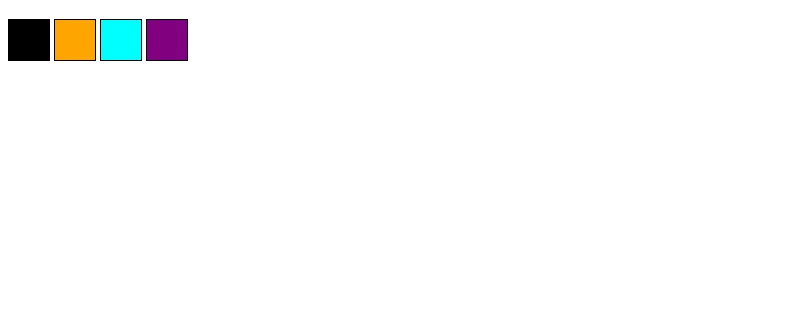
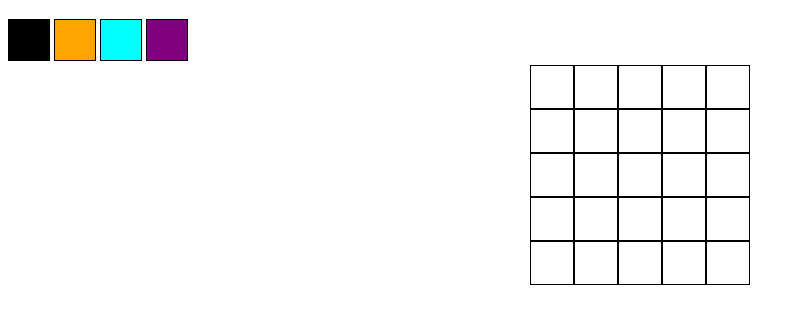
Before and after one commit to vanessabastos/vanessa-bastos-project-pixels-art, a website: page index.html in a window 1280 px wide. Shown: the part 61-384 px from the top of the page, without its empty margins (0-805 px from the left). Drawn offline with Linux system fonts and the light colour scheme.

Commit message:
enviando desafio 4

```diff
--- a/index.html
+++ b/index.html
@@ -1,5 +1,5 @@
 <!DOCTYPE html>
-<html lang="en">
+<html lang="pt-br">
 <head>
     <meta charset="UTF-8">
     <meta http-equiv="X-UA-Compatible" content="IE=edge">
@@ -10,13 +10,48 @@
 <body>
     <h1 id="title">"Paleta de Cores"</h1>
     <div id="color-pallete">
-        <div class="color" style="background-color: black;"></div>
-        <div class="color" style="background-color: orange;"></div>
-        <div class="color" style="background-color: cyan;"></div>
-        <div class="color" style="background-color: purple;"></div>
+      <div class="color" style="background-color: black;"></div>
+      <div class="color" style="background-color: orange;"></div>
+      <div class="color" style="background-color: cyan;"></div>
+      <div class="color" style="background-color: purple;"></div>
     </div>
-
-
+    <table id="pixel-board">
+      <tr>
+        <td class="pixel"></td>
+        <td class="pixel"></td>
+        <td class="pixel"></td>
+        <td class="pixel"></td>
+        <td class="pixel"></td>
+      </tr>
+      <tr>
+        <td class="pixel"></td>
+        <td class="pixel"></td>
+        <td class="pixel"></td>
+        <td class="pixel"></td>
+        <td class="pixel"></td>
+      </tr>
+      <tr>
+        <td class="pixel"></td>
+        <td class="pixel"></td>
+        <td class="pixel"></td>
+        <td class="pixel"></td>
+        <td class="pixel"></td>
+      </tr>
+      <tr>
+        <td class="pixel"></td>
+        <td class="pixel"></td>
+        <td class="pixel"></td>
+        <td class="pixel"></td>
+        <td class="pixel"></td>
+      </tr>
+      <tr>
+        <td class="pixel"></td>
+        <td class="pixel"></td>
+        <td class="pixel"></td>
+        <td class="pixel"></td>
+        <td class="pixel"></td>
+      </tr>
+    </table>
 
 </body>
 </html>
--- a/style.css
+++ b/style.css
@@ -1,22 +1,29 @@
-.color{
+
+#colorPalette {
+    width: 100%;
+    display: inline-block;
+    text-align: center;
+    margin-bottom: 50px;
+}
+.color {
     border: 1px solid black;
     display: inline-block;
     height: 40px;
     width: 40px;
 }
 
-.color c1 {
-    background-color: palevioletred;
+
+#pixel-board{
+    margin: auto;
+    border-collapse: collapse;
 }
 
-.color c2 {
-    background-color: orange;
+.pixel {
+   background-color: white;
+   background: white;
+   display: inline-block;
+   border: solid 1px black;
+   width: 40px;
+   height: 40px;
+
 }
-
-.color c3 {
-    background-color: cyan;
-}
-
-.color c4{
-    background-color: violet
-}
```
Also changed, not shown: script.js (line endings or trailing spaces).
